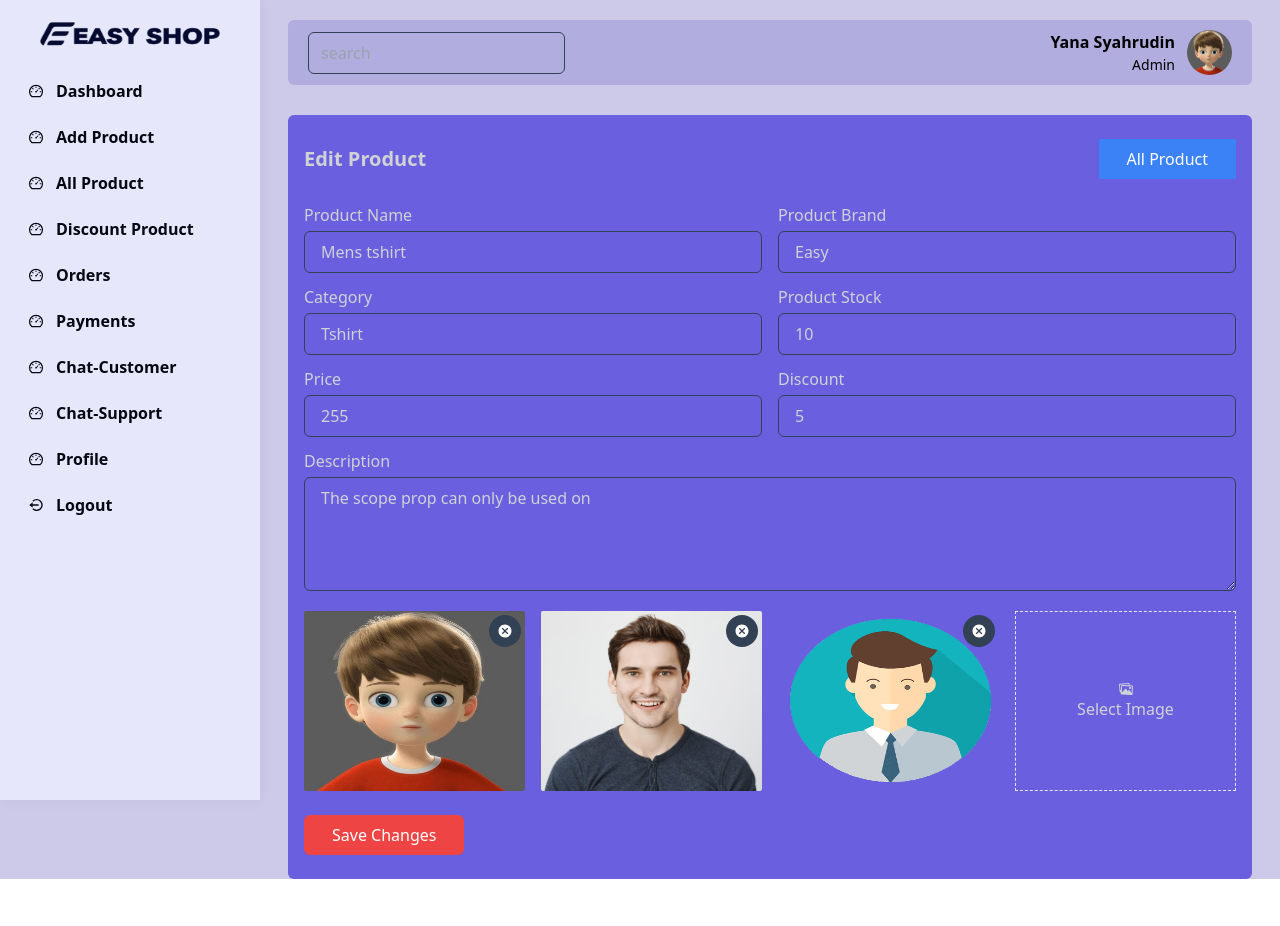
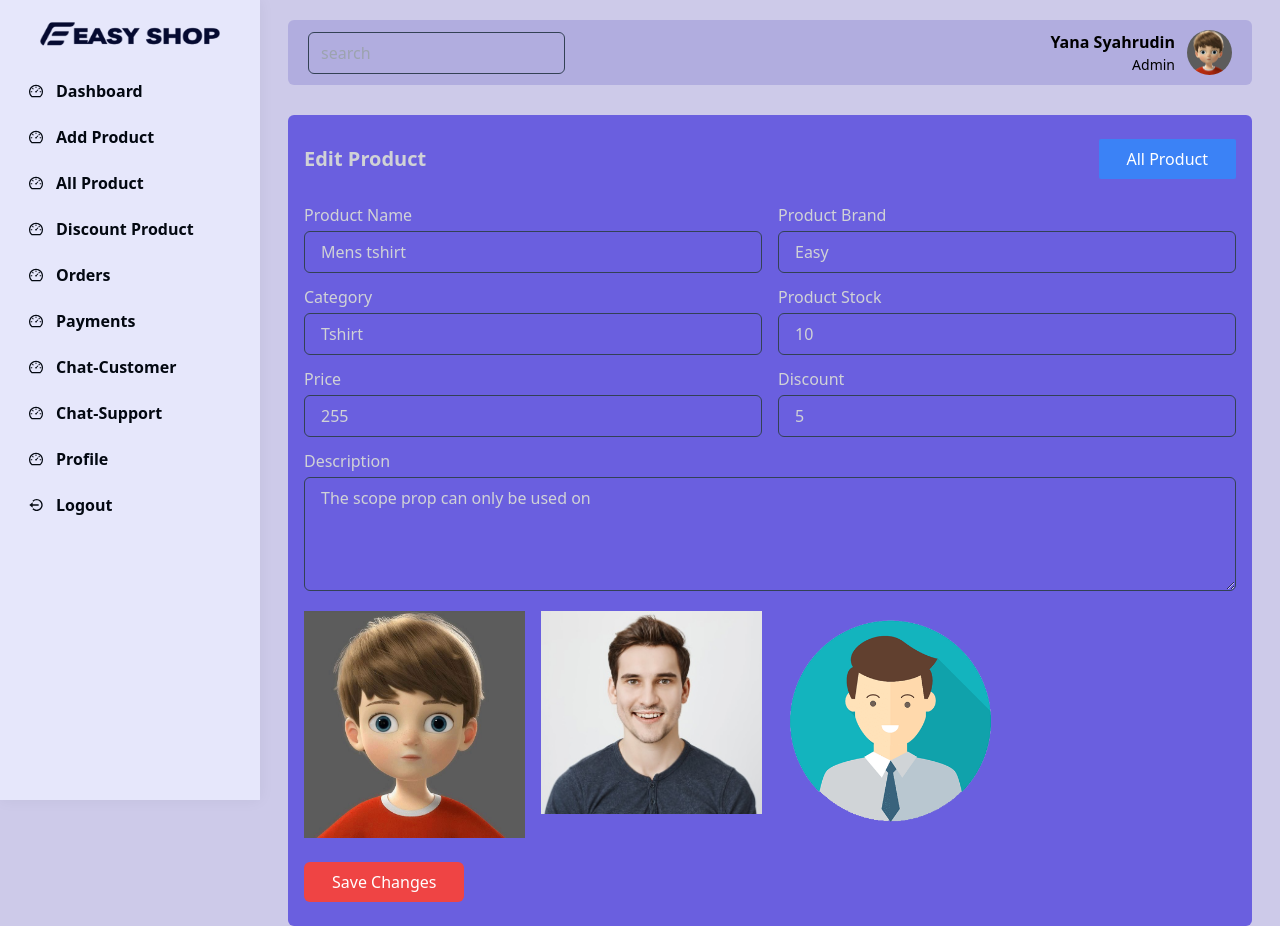
Before and after one commit to yanasyahrudin/ecomm-easyshop-dboard, a React (Create React App) app: page /seller/dashboard/edit-product/1 in a window 1280 px wide. Before the commit the page ends 879 px from the top, so only its background shows below. Built offline with nearby package versions, Linux system fonts and the light colour scheme.

Commit message:
product edit and orders details page design part 2

```diff
--- a/src/views/seller/EditProduct.jsx
+++ b/src/views/seller/EditProduct.jsx
@@ -70,40 +70,19 @@ const EditProduct = () => {
   const [images, setImages] = useState([]);
   const [imageShow, setImageShow] = useState([]);
 
-  const imageHandle = (e) => {
-    const files = e.target.files;
-    const length = files.length;
-    if (length > 0) {
-      setImages([...images, ...files]);
-      let imageUrl = [];
-      for (let i = 0; i < length; i++) {
-        imageUrl.push({ url: URL.createObjectURL(files[i]) });
-      }
-      setImageShow([...imageShow, ...imageUrl]);
-    }
-  };
+
 
   console.log(images);
   console.log(imageShow);
 
-  const changeImage = (img, index) => {
-    if (img) {
-      let tempUrl = imageShow;
-      let tempImages = images;
-
-      tempImages[index] = img;
-      tempUrl[index] = { url: URL.createObjectURL(img) };
-      setImageShow([...tempUrl]);
-      setImages([...tempImages]);
+  const changeImage = (img, files) => {
+    if (files.length>0) {
+      console.log(img);
+      console.log(files[0]);
     }
   };
 
-  const removeImage = (i) => {
-    const filterImage = images.filter((img, index) => index !== i);
-    const filterImageUrl = imageShow.filter((img, index) => index !== i);
-    setImages(filterImage);
-    setImageShow(filterImageUrl);
-  };
+
 
   useEffect(() => {
     setState({
@@ -274,47 +253,17 @@ const EditProduct = () => {
             </div>
 
             <div className="grid lg:grid-cols-4 grid-cols-1 md:grid-cols-3 sm:grid-cols-2 sm:gap-4 md:gap-4 gap-3 w-full text-[#d0d2d6] mb-4">
-              {imageShow.map((img, i) => (
-                <div className="h-[180px] relative">
+
+              {
+                imageShow.map((img, i)=> <div>
                   <label htmlFor={i}>
-                    <img
-                      className="w-full h-full rounded-sm"
-                      src={img}
-                      alt=""
-                    />
+                    <img src={img} alt="" />
                   </label>
-                  <input
-                    onChange={(e) => changeImage(e.target.files[0], i)}
-                    type="file"
-                    id={i}
-                    className="hidden"
-                  />
-                  <span
-                    onClick={() => removeImage(i)}
-                    className="p-2 z-10 cursor-pointer bg-slate-700 hover:shadow-lg hover:shadow-slate-400/50 text-white absolute top-1 right-1 rounded-full"
-                  >
-                    <IoMdCloseCircle />
-                  </span>
-                </div>
-              ))}
+                  <input onChange={(e)=> changeImage(img, e.target.files)} type="file" id={i} className="hidden"/>
+                </div>)
+              }
 
-              <label
-                className="flex justify-center items-center flex-col h-[180px] cursor-pointer border border-dashed hover:border-red-500 w-full text-[#d0d2d6]"
-                htmlFor="image"
-              >
-                <span>
-                  <IoMdImages />
-                </span>
-                <span>Select Image</span>
-              </label>
 
-              <input
-                className="hidden"
-                onChange={imageHandle}
-                multiple
-                type="file"
-                id="image"
-              />
             </div>
 
             <div className="flex">
```
